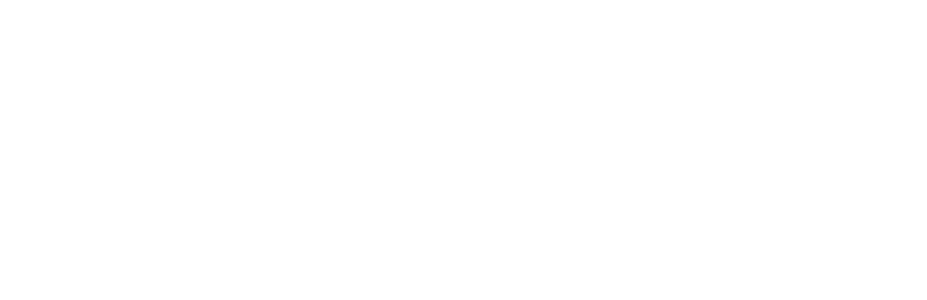
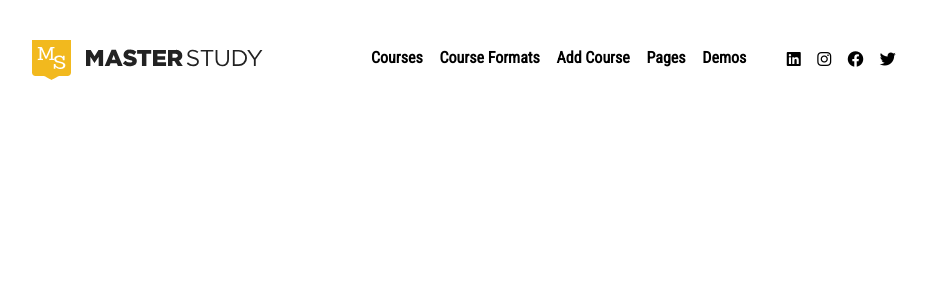
Before and after one commit to sim-sal/proj-html-vuejs, a Vue app: page / in a window 1280 px wide. Shown: the top 300 px of the page, without its empty margins (172-1099 px from the left). Built offline with nearby package versions, Linux system fonts and the light colour scheme.

Commit message:
added header

```diff
--- a/index.html
+++ b/index.html
@@ -5,6 +5,16 @@
   <meta charset="UTF-8" />
   <link rel="icon" type="image/svg+xml" href="/favicon.ico" />
   <meta name="viewport" content="width=device-width, initial-scale=1.0" />
+
+  <!-- google font -->
+  <link rel="preconnect" href="https://fonts.googleapis.com">
+  <link rel="preconnect" href="https://fonts.gstatic.com" crossorigin>
+  <link href="https://fonts.googleapis.com/css2?family=PT+Sans:wght@400;700&family=Roboto+Condensed&display=swap"
+    rel="stylesheet">
+
+  <!-- font-awesome -->
+  <link rel="stylesheet" href="https://cdnjs.cloudflare.com/ajax/libs/font-awesome/6.4.0/css/all.min.css">
+
   <title>Master Study</title>
 </head>
 
--- a/package.json
+++ b/package.json
@@ -13,6 +13,7 @@
     "@fortawesome/free-brands-svg-icons": "^6.4.0",
     "@fortawesome/free-regular-svg-icons": "^6.4.0",
     "@fortawesome/free-solid-svg-icons": "^6.4.0",
+    "@fortawesome/vue-fontawesome": "^3.0.3",
     "axios": "^1.4.0",
     "bootstrap": "^5.3.0",
     "vue": "^3.2.47"
--- a/src/App.vue
+++ b/src/App.vue
@@ -6,6 +6,7 @@
 
 
 export default {
+  name: 'App',
   components: {
     PageHeader,
     PageMain,
@@ -21,8 +22,11 @@
 
 
 
-<template></template>
+<template>
+  <PageHeader :nav_link="store.links" />
+</template>
 
 <style lang="scss">
 @use './styles/general.scss';
+@use './styles/partials/variables.scss' as *;
 </style>
--- a/src/components/PageHeader.vue
+++ b/src/components/PageHeader.vue
@@ -7,10 +7,102 @@
         return {
             store,
         }
+    },
+    props: {
+        nav_link: Object
     }
 }
 </script>
 
-<template></template>
+<template>
+    <header>
+        <div class="container">
+            <div class="row align-items-center">
+                <div class="col-4">
+                    <!-- logo -->
+                    <div id="logo">
+                        <img src="/MasterStudy-1.svg" alt="logo">
+                    </div>
+                </div>
 
-<style scoped lang="scss"></style>
+                <div class="col-6">
+                    <!-- menù navigazione -->
+                    <nav>
+
+                        <ul class="header_menu">
+
+                            <li v-for="(link, i) in nav_link" :key="i">
+                                <a :href="link.url">
+                                    {{ link.text }}
+                                </a>
+                            </li>
+
+                        </ul>
+
+                    </nav>
+                </div>
+
+                <div class="col-2">
+                    <!-- icone -->
+                    <div class="header_icons">
+                        <a href="#">
+                            <i class="fa-brands fa-linkedin"></i>
+                        </a>
+                        <a href="#">
+                            <i class="fa-brands fa-instagram"></i>
+                        </a>
+                        <a href="#">
+                            <i class="fa-brands fa-facebook"></i>
+                        </a>
+                        <a href="#">
+                            <i class="fa-brands fa-twitter"></i>
+                        </a>
+                    </div>
+                </div>
+
+            </div>
+        </div>
+    </header>
+</template>
+
+<style scoped lang="scss">
+@use '../styles/partials/mixins' as *;
+@use '../styles/partials/variables' as *;
+
+header {
+    height: 120px;
+
+    .container {
+
+        .row {
+            height: 120px;
+
+            .header_menu {
+                @include flex-around;
+                padding-top: 12px;
+                list-style: none;
+
+                li {
+
+                    a {
+                        text-decoration: none;
+                        font-weight: bold;
+                        color: $text-color;
+                    }
+                }
+            }
+
+            .header_icons {
+                @include flex-around;
+
+                a {
+                    i {
+                        color: $text-color;
+                    }
+                }
+
+            }
+        }
+    }
+}
+</style>
--- a/src/main.js
+++ b/src/main.js
@@ -1,4 +1,18 @@
 import { createApp } from 'vue'
 import App from './App.vue'
 
-createApp(App).mount('#app')
+// importiamo font-awesome
+
+/* import the fontawesome core */
+import { library } from '@fortawesome/fontawesome-svg-core'
+
+/* import font awesome icon component */
+import { FontAwesomeIcon } from '@fortawesome/vue-fontawesome'
+
+/* import specific icons */
+import { faUserSecret } from '@fortawesome/free-solid-svg-icons'
+
+/* add icons to the library */
+library.add(faUserSecret)
+
+createApp(App).component('font-awesome-icon', FontAwesomeIcon).mount('#app')
--- a/src/store.js
+++ b/src/store.js
@@ -1,5 +1,26 @@
 import { reactive } from 'vue'
 
 export const store = reactive({
-
+    links: [
+        {
+            text: "Courses",
+            url: "#"
+        },
+        {
+            text: "Course Formats",
+            url: "#"
+        },
+        {
+            text: "Add Course",
+            url: "#"
+        },
+        {
+            text: "Pages",
+            url: "#"
+        },
+        {
+            text: "Demos",
+            url: "#"
+        }
+    ]
 })
--- a/src/styles/general.scss
+++ b/src/styles/general.scss
@@ -2,6 +2,7 @@
 
 // importiamo Bootstrap
 @import '../../node_modules/bootstrap/scss/bootstrap.scss';
+
 
 // regole generali
 * {
@@ -10,6 +11,15 @@
     box-sizing: border-box;
 }
 
+body {
+    font-family: 'PT Sans', sans-serif;
+    font-family: 'Roboto Condensed', sans-serif;
+}
+
 img {
     max-width: 100%;
 }
+
+.container {
+    width: 70%;
+}
--- a/src/styles/partials/_mixins.scss
+++ b/src/styles/partials/_mixins.scss
@@ -0,0 +1,11 @@
+// DISPLAY FLEX
+@mixin flex-between-center {
+    display: flex;
+    justify-content: space-between;
+    align-items: center;
+}
+
+@mixin flex-around {
+    display: flex;
+    justify-content: space-around;
+}
--- a/src/styles/partials/_variables.scss
+++ b/src/styles/partials/_variables.scss
@@ -0,0 +1 @@
+$text-color: black;
```
Also changed, not shown: public/MasterStudy-1.svg (added), 1 other file (tests, documents, lock files or other folders).
